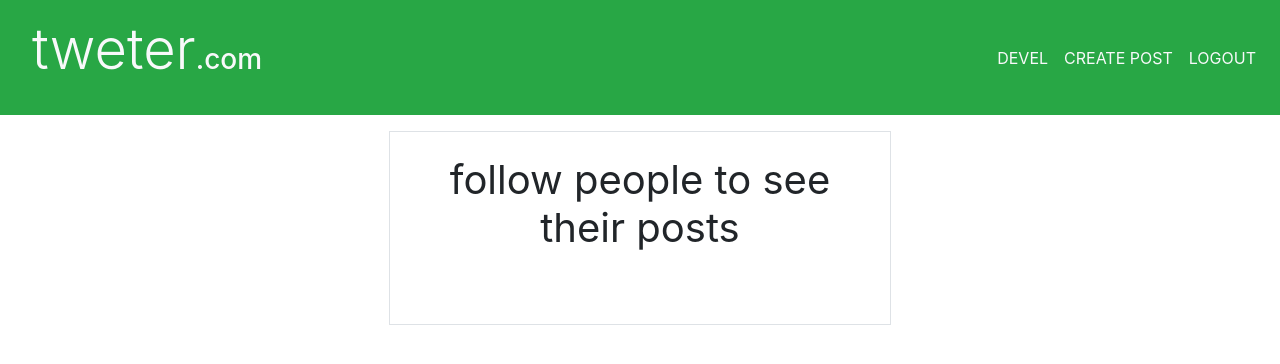
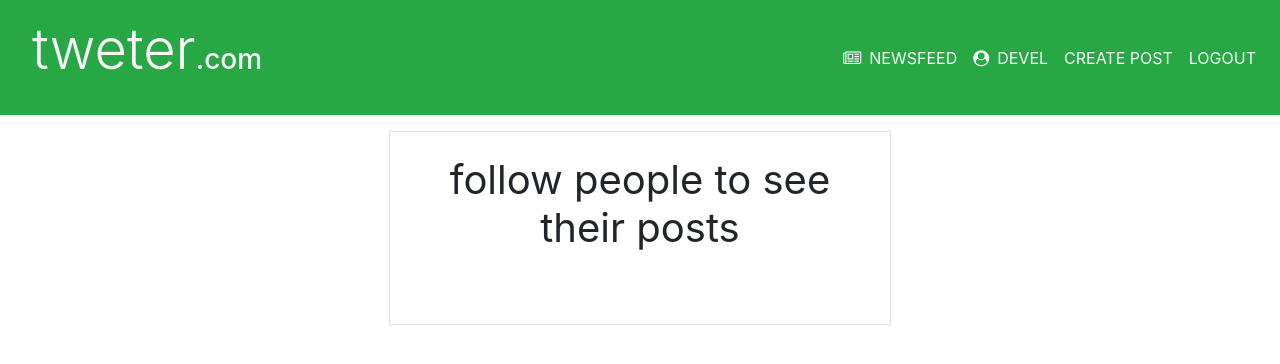
Before and after one commit to dev-lovedeep/instaclone, a Django app: page / in a window 1280 px wide. Shown: the top 364 px of the page. Run offline with Django 3.2, Linux system fonts and the light colour scheme; a user stored in the database is signed in; data comes from the database, SQL or seed files in the repository; both versions use the stored data as it was after the commit; data that the repository does not hold is empty; some libraries are stand-ins or nearby versions.

Commit message:
added newfeed button and icons

```diff
--- a/templates/base/base.html
+++ b/templates/base/base.html
@@ -6,6 +6,9 @@
     <meta name="viewport" content="width=device-width, initial-scale=1.0">
     <link rel="stylesheet" href="https://maxcdn.bootstrapcdn.com/bootstrap/4.0.0/css/bootstrap.min.css"
         integrity="sha384-Gn5384xqQ1aoWXA+058RXPxPg6fy4IWvTNh0E263XmFcJlSAwiGgFAW/dAiS6JXm" crossorigin="anonymous">
+    <!-- font awesome icons -->
+    <link rel="stylesheet" href="https://stackpath.bootstrapcdn.com/font-awesome/4.7.0/css/font-awesome.min.css"
+        integrity="sha384-wvfXpqpZZVQGK6TAh5PVlGOfQNHSoD2xbE+QkPxCAFlNEevoEH3Sl0sibVcOQVnN" crossorigin="anonymous">
     <title>tweter</title>
 </head>
 
@@ -18,8 +21,10 @@
             <!-- <li class="nav-item"><a href="{%url 'user:login'%}" class="nav-link text-light">login</a></li> -->
             {% if user.is_authenticated %}
 
-            <li class="nav-item"><a href="{%url 'user:profile' user.username%}"
-                    class="nav-link text-light">{{user.username}}</a></li>
+            <li class="nav-item"><a href="{%url 'feed:feed'%}" class="nav-link text-light"><i
+                        class="fa fa-newspaper-o mr-2"></i>NewsFeed</a></li>
+            <li class="nav-item"><a href="{%url 'user:profile' user.username%}" class="nav-link text-light"><i
+                        class="fa fa-user-circle mr-2"></i>{{user.username}}</a></li>
             <li class="nav-item"><a href="{%url 'post:create'%}" class="nav-link text-light">create post</a></li>
             <li class="nav-item"><a href="{%url 'user:logout'%}" class="nav-link text-light">logout</a></li>
             {% else %}
```
Also changed, not shown: db.sqlite3.
